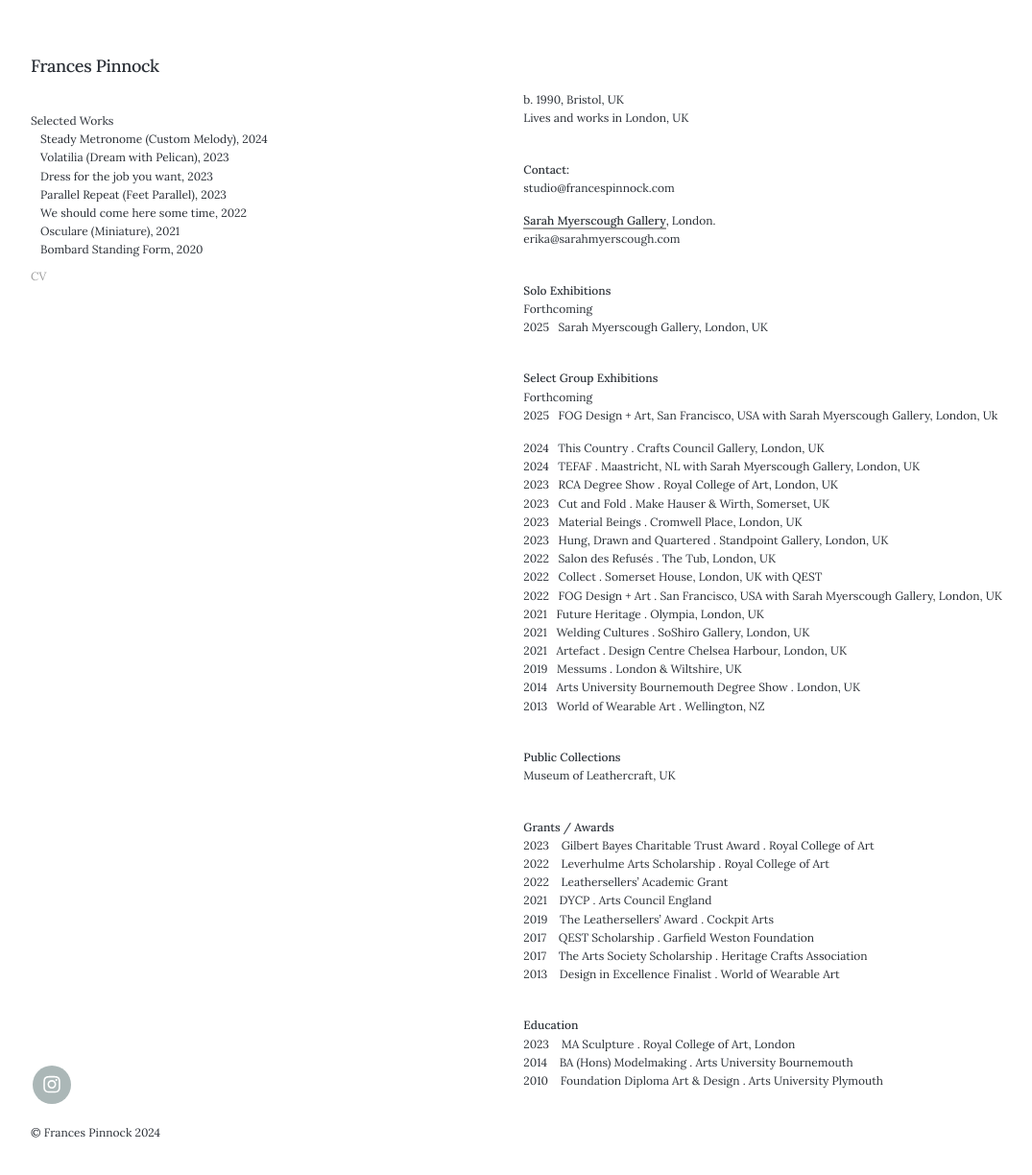
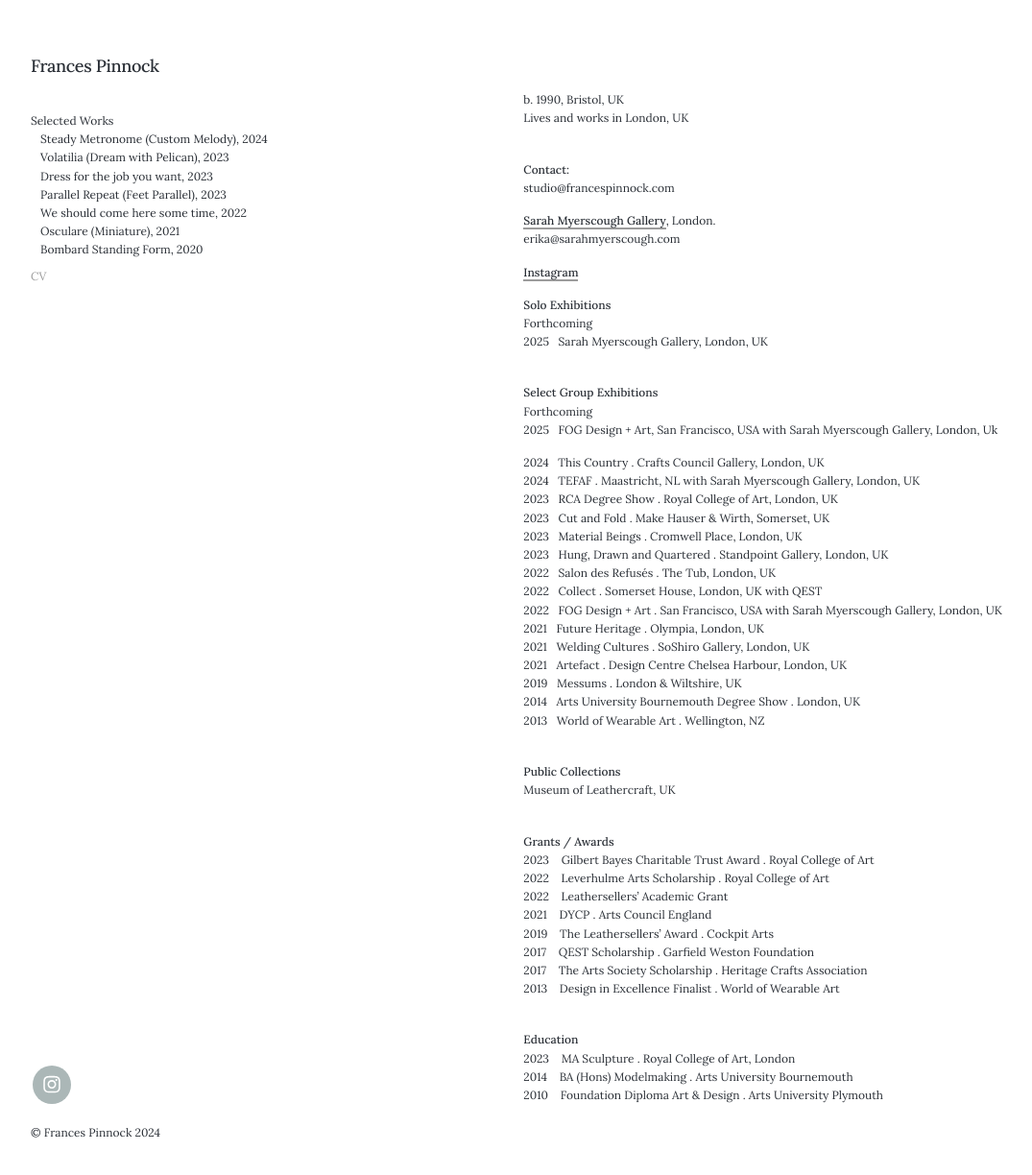
Before and after one commit to francespinnock/francespinnock.github.io, a Jekyll site: the page built from _pages/cv.md, in a window 1280 px wide and 1229 px high. Shown: the top 1224 px of the window at 96% size, without its empty margins (28-1103 px from the left). Built offline with Jekyll 4.4.1, drawn with Linux system fonts in a browser that asks for light colours; nearby versions of some CDN libraries; some web fonts are replaced.

Commit message:
Update cv.md

```diff
--- a/_pages/cv.md
+++ b/_pages/cv.md
@@ -15,6 +15,8 @@ studio@francespinnock.com
 
 [Sarah Myerscough Gallery](https://www.sarahmyerscough.com/artists/151-frances-pinnock/), London.
 erika@sarahmyerscough.com
+
+[Instagram](https://www.instagram.com/francespinnock/)
 <br />
 
 
```
